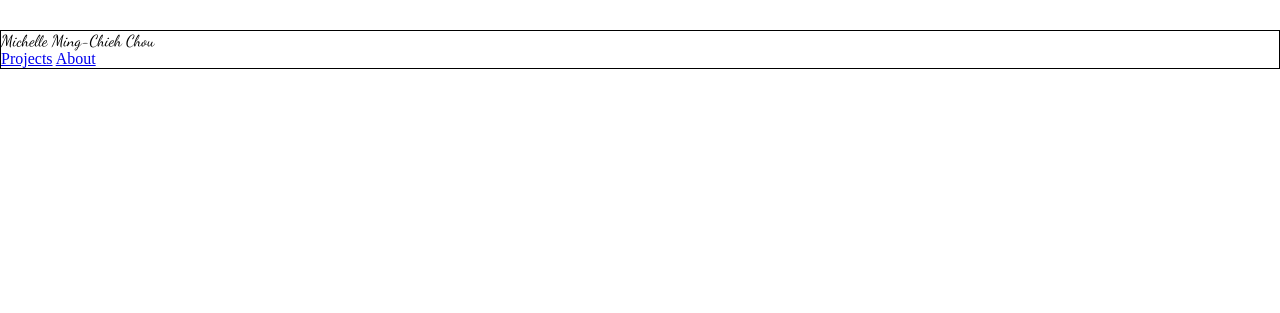
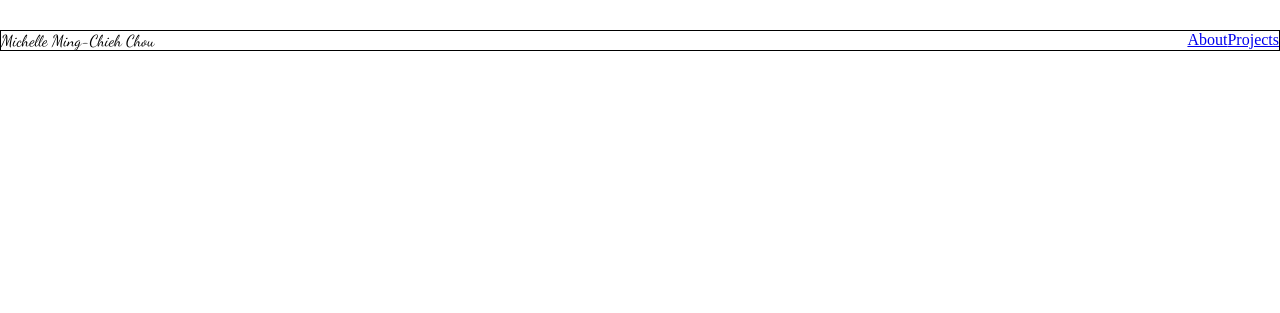
Before and after one commit to michellechou/html290-final-project, a plain HTML site: page index.html in a window 1280 px wide. Shown: the top 313 px of the page. Drawn offline with Linux system fonts and the light colour scheme.

Commit message:
Make name float left and About & Projects float right

```diff
--- a/css/style.css
+++ b/css/style.css
@@ -1,6 +1,11 @@
 @import url('https://fonts.googleapis.com/css?family=Dancing+Script');
 .dancingscript {
     font-family: 'Dancing Script', cursive;
+    float: left;
+}
+
+.header_nav {
+    float: right;
 }
 
 .container {
--- a/index.html
+++ b/index.html
@@ -18,8 +18,8 @@
     <nav>
         <div class="container" id="top">
             <div class="dancingscript">Michelle Ming-Chieh Chou</div>
-            <a href="#p1">Projects</a>
-            <a href="#about">About</a>
+            <a class="header_nav" href="#p1">Projects</a>
+            <a class="header_nav" href="#about">About</a>
         </div>
     </nav>
     <!-- navigator 結束 -->
```
Also changed, not shown: 8 other files.
